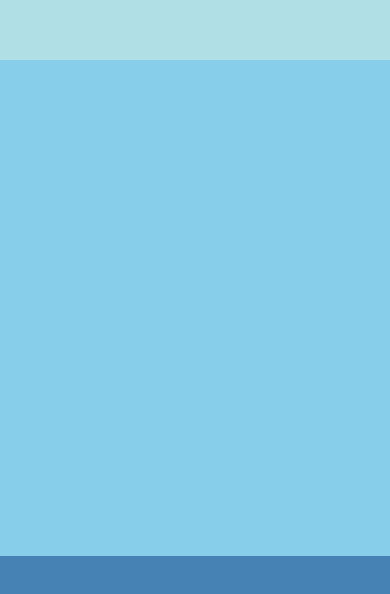
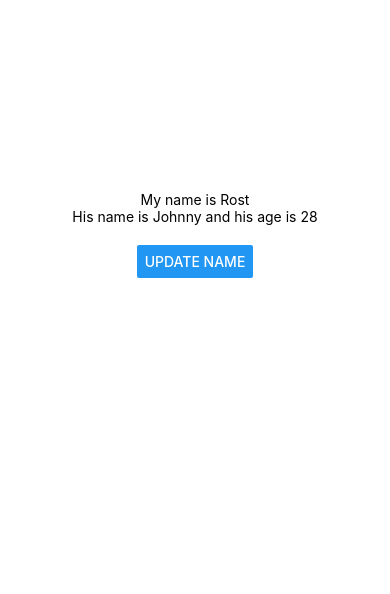
Before and after one commit to happy-man/react-native-beginning, a React Native app: screen / in a window 390 px wide. Shown: the part 188-782 px from the top of the page. Built offline with nearby package versions, Linux system fonts and the light colour scheme.

Commit message:
Added state to React Native components

```diff
--- a/App.js
+++ b/App.js
@@ -1,12 +1,36 @@
-import React from 'react';
-import {View, ScrollView, Text} from 'react-native';
+import React, {useState} from 'react';
+import {View, Text, StyleSheet, Button} from 'react-native';
 
-export default function FlatListBasics() {
+export default function App() {
+  const [name, setName] = useState('Rost');
+  const [person, setPerson] = useState({name: 'Johnny', age: 28});
+
+  const clickHandler = () => {
+    setName('Bobby');
+    setPerson({name: 'Zeus', age: 100});
+  };
+
   return (
-    <View style={{flex: 1}}>
-      <View style={{backgroundColor: 'powderblue', flex: 1}} />
-      <View style={{backgroundColor: 'skyblue', flex: 2}} />
-      <View style={{backgroundColor: 'steelblue', flex: 3, maxHeight: 100}} />
+    <View style={styles.container}>
+      <Text>My name is {name}</Text>
+      <Text>
+        His name is {person.name} and his age is {person.age}
+      </Text>
+      <View style={styles.buttonContainer}>
+        <Button title="Update name" onPress={clickHandler} />
+      </View>
     </View>
   );
 }
+
+const styles = StyleSheet.create({
+  container: {
+    flex: 1,
+    backgroundColor: '#fff',
+    justifyContent: 'center',
+    alignItems: 'center',
+  },
+  buttonContainer: {
+    marginTop: 20,
+  },
+});
```
